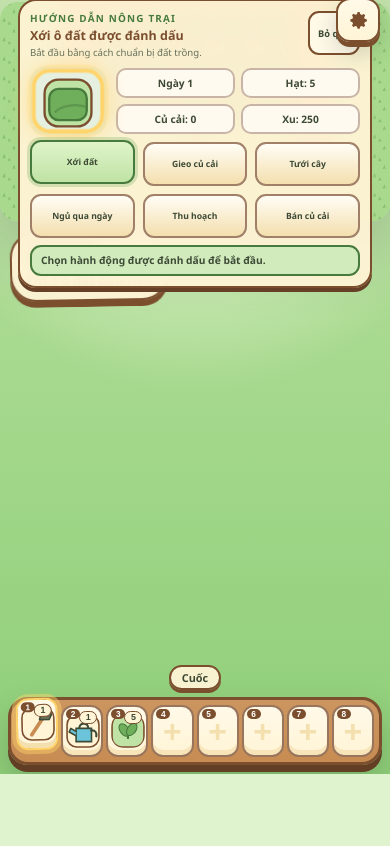
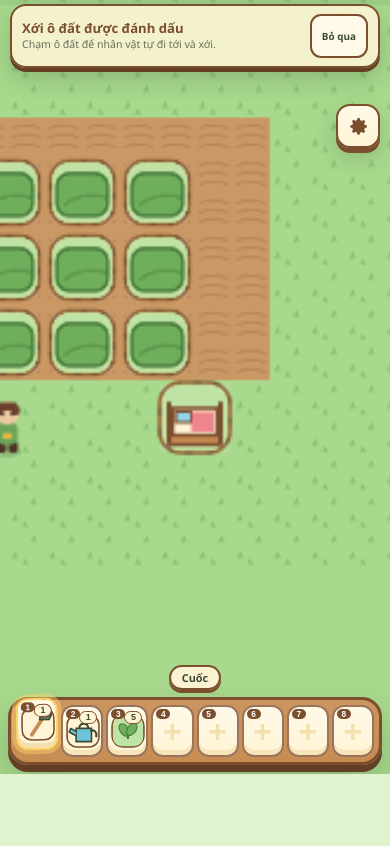
Before and after one commit to hungtvb/hh-farm, a website built with Vite: page index.html in a window 390 px wide. Shown: the part 70-916 px from the top of the page. After the commit the page ends 844 px from the top, so only its background shows below. Built offline with nearby package versions, Linux system fonts and the light colour scheme; animation ran at ten frames a second.

Commit message:
feat: make portrait gameplay world-first (#25)
Make the Phaser world the primary portrait interaction surface, remove competing legacy controls, stabilize responsive camera behavior, and align browser coverage with authoritative world state.

Closes #27

```diff
--- a/src/application/i18n/gameTranslator.ts
+++ b/src/application/i18n/gameTranslator.ts
@@ -32,7 +32,7 @@
   'hud.toolbarSlotItem': '{slot}. {item}, số lượng {quantity}',
   'hud.objective': 'MỤC TIÊU',
   'hud.defaultObjective': 'Xới 3 ô đất đầu tiên',
-  'hud.defaultObjectiveHint': 'Chọn cuốc · tiến tới mảnh đất',
+  'hud.defaultObjectiveHint': 'Chạm ô đất để nhân vật tự đi tới',
   'shop.toggle': 'Cửa hàng',
   'shop.eyebrow': 'CHỢ NÔNG TRẠI',
   'shop.title': 'Cửa hàng hạt giống',
@@ -88,21 +88,21 @@
   'farm.action.sell': 'Bán củ cải',
   'farm.action.skip_tutorial': 'Bỏ qua hướng dẫn',
   'farm.step.till.title': 'Xới ô đất được đánh dấu',
-  'farm.step.till.hint': 'Bắt đầu bằng cách chuẩn bị đất trồng.',
+  'farm.step.till.hint': 'Chạm ô đất để nhân vật tự đi tới và xới.',
   'farm.step.plant.title': 'Gieo một hạt củ cải',
-  'farm.step.plant.hint': 'Hạt giống được lấy từ túi đồ thật.',
+  'farm.step.plant.hint': 'Chạm lại ô đất đã xới để gieo hạt củ cải.',
   'farm.step.water.title': 'Tưới cây trước khi ngủ',
-  'farm.step.water.hint': 'Cây chỉ tăng trưởng qua ngày khi đã được tưới.',
+  'farm.step.water.hint': 'Chạm ô cây để nhân vật tưới trước khi ngủ.',
   'farm.step.next_day.title': 'Ngủ qua ngày',
-  'farm.step.next_day.hint': 'Tiến độ được autosave trước khi ngày mới được commit.',
+  'farm.step.next_day.hint': 'Chạm vào giường để qua ngày; tiến độ sẽ tự lưu.',
   'farm.step.harvest.title': 'Thu hoạch củ cải đã chín',
-  'farm.step.harvest.hint': 'Sản lượng sẽ được thêm nguyên tử vào túi đồ.',
+  'farm.step.harvest.hint': 'Chạm cây trưởng thành để nhân vật thu hoạch.',
   'farm.step.sell.title': 'Bán một củ cải',
-  'farm.step.sell.hint': 'Wallet và inventory sẽ commit cùng một giao dịch.',
+  'farm.step.sell.hint': 'Chạm thùng vận chuyển để bán củ cải.',
   'farm.step.completed.title': 'Vòng lặp nông trại đã hoàn thành',
-  'farm.step.completed.hint': 'Bạn đã xới, gieo, tưới, thu hoạch và bán thành công.',
+  'farm.step.completed.hint': 'Vòng đầu đã xong — tiếp tục chạm trực tiếp vào nông trại.',
   'farm.free.title': 'Chế độ tự do',
-  'farm.free.hint': 'Hướng dẫn đã được bỏ qua; starter farm state vẫn giữ nguyên.',
+  'farm.free.hint': 'Chạm trực tiếp vào ô đất và vật thể để làm nông.',
   'progress.level': 'Cấp {level}',
   'progress.xp': '{xp} XP',
   'progress.unlocked': 'Đã mở khóa',
@@ -187,7 +187,7 @@
   'hud.toolbarSlotItem': '{slot}. {item}, quantity {quantity}',
   'hud.objective': 'OBJECTIVE',
   'hud.defaultObjective': 'Till the first 3 plots',
-  'hud.defaultObjectiveHint': 'Select the hoe · walk to the soil',
+  'hud.defaultObjectiveHint': 'Tap a plot and the character will approach',
   'shop.toggle': 'Shop',
   'shop.eyebrow': 'FARM MARKET',
   'shop.title': 'Seed shop',
@@ -243,21 +243,21 @@
   'farm.action.sell': 'Sell turnip',
   'farm.action.skip_tutorial': 'Skip tutorial',
   'farm.step.till.title': 'Till the highlighted plot',
-  'farm.step.till.hint': 'Prepare the soil before planting.',
+  'farm.step.till.hint': 'Tap a plot and the character will walk over to till it.',
   'farm.step.plant.title': 'Plant one turnip seed',
-  'farm.step.plant.hint': 'The seed comes from the real inventory.',
+  'farm.step.plant.hint': 'Tap the tilled plot again to plant a turnip seed.',
   'farm.step.water.title': 'Water the crop before sleeping',
-  'farm.step.water.hint': 'Crops only grow overnight after being watered.',
+  'farm.step.water.hint': 'Tap the crop so the character waters it before bed.',
   'farm.step.next_day.title': 'Sleep until tomorrow',
-  'farm.step.next_day.hint': 'Progress is autosaved before the new day commits.',
+  'farm.step.next_day.hint': 'Tap the bed to advance the day; progress autosaves.',
   'farm.step.harvest.title': 'Harvest the mature turnip',
-  'farm.step.harvest.hint': 'The complete yield is added atomically to inventory.',
+  'farm.step.harvest.hint': 'Tap the mature crop and the character will harvest it.',
   'farm.step.sell.title': 'Sell one turnip',
-  'farm.step.sell.hint': 'Wallet and inventory commit in one transaction.',
+  'farm.step.sell.hint': 'Tap the shipping bin to sell the turnip.',
   'farm.step.completed.title': 'Farm loop complete',
-  'farm.step.completed.hint': 'You tilled, planted, watered, harvested and sold a crop.',
+  'farm.step.completed.hint': 'The first loop is complete — keep tapping the farm directly.',
   'farm.free.title': 'Free play',
-  'farm.free.hint': 'The tutorial was skipped; starter farm state stayed unchanged.',
+  'farm.free.hint': 'Tap plots and world objects directly to farm.',
   'progress.level': 'Level {level}',
   'progress.xp': '{xp} XP',
   'progress.unlocked': 'Unlocked',
--- a/src/game/scenes/FarmScene.ts
+++ b/src/game/scenes/FarmScene.ts
@@ -43,10 +43,13 @@
 const WORLD_OBJECT_HIT_AREA_SIZE = 84;
 const MAX_TAP_DISTANCE = 18;
 const MAX_TAP_DURATION_MS = 650;
+const PORTRAIT_WORLD_QUERY = '(max-width: 840px) and (orientation: portrait)';
+const PORTRAIT_CAMERA_ZOOM = 0.5;
+const PORTRAIT_CAMERA_FOLLOW_OFFSET_Y = 80;
 const BED_TARGET_ID = 'world:bed';
 const SHIPPING_BIN_TARGET_ID = 'world:shipping-bin';
-const BED_POSITION = Object.freeze({ x: 672, y: 448 });
-const SHIPPING_BIN_POSITION = Object.freeze({ x: 288, y: 448 });
+const BED_POSITION = Object.freeze({ x: 640, y: 448 });
+const SHIPPING_BIN_POSITION = Object.freeze({ x: 320, y: 448 });
 
 let farmSceneCreateCount = 0;
 let farmSceneShutdownCount = 0;
@@ -112,6 +115,7 @@
 export class FarmScene extends Phaser.Scene {
   private playerController: PlayerController | undefined;
   private farmRuntime: FarmGameRuntime | undefined;
+  private portraitWorldMediaQuery: MediaQueryList | undefined;
   private actionKeys: Phaser.Input.Keyboard.Key[] = [];
   private readonly farmTileVisuals = new Map<string, FarmTileVisual>();
   private readonly worldObjectVisuals = new Map<string, WorldObjectVisual>();
@@ -125,6 +129,10 @@
     if (!this.actionPending && this.directIntent === undefined) {
       void this.performRecommendedAction();
     }
+  };
+
+  private readonly handleViewportProfileChange = (): void => {
+    this.applyCameraProfile();
   };
 
   public constructor() {
@@ -207,7 +215,13 @@
       this.playerController.sprite.x,
       this.playerController.sprite.y,
     );
-    camera.startFollow(this.playerController.sprite, true, 1, 1);
+    this.portraitWorldMediaQuery = window.matchMedia(PORTRAIT_WORLD_QUERY);
+    this.portraitWorldMediaQuery.addEventListener(
+      'change',
+      this.handleViewportProfileChange,
+    );
+    window.addEventListener('resize', this.handleViewportProfileChange);
+    this.applyCameraProfile();
 
     this.events.once(Phaser.Scenes.Events.SHUTDOWN, this.handleShutdown);
   }
@@ -216,6 +230,36 @@
     this.playerController?.update(delta);
     this.renderFarmState(false);
     this.updateTargetFeedback();
+  }
+
+  private applyCameraProfile(): void {
+    const player = this.playerController;
+    if (player === undefined) {
+      return;
+    }
+
+    const portraitWorldFirst =
+      this.portraitWorldMediaQuery?.matches ??
+      window.matchMedia(PORTRAIT_WORLD_QUERY).matches;
+    const cameraZoom = portraitWorldFirst ? PORTRAIT_CAMERA_ZOOM : 1;
+    const followOffsetY = portraitWorldFirst
+      ? PORTRAIT_CAMERA_FOLLOW_OFFSET_Y
+      : 0;
+    const camera = this.cameras.main;
+
+    camera.setZoom(cameraZoom);
+    camera.startFollow(
+      player.sprite,
+      true,
+      1,
+      1,
+      0,
+      followOffsetY,
+    );
+    this.game.canvas.dataset.cameraProfile = portraitWorldFirst
+      ? 'portrait-world-first'
+      : 'desktop';
+    this.game.canvas.dataset.cameraZoom = cameraZoom.toFixed(2);
   }
 
   private createAuthoritativeFarmGrid(
@@ -758,6 +802,8 @@
     canvas.dataset.worldLastAction = action;
     canvas.dataset.worldLastInteractionId = target.id;
     canvas.dataset.worldLastInteractionKind = target.kind;
+    canvas.dataset.worldLastInteractionX = target.x.toFixed(2);
+    canvas.dataset.worldLastInteractionY = target.y.toFixed(2);
     if (action === 'sell') {
       delete canvas.dataset.worldLastActionTileId;
     } else {
@@ -781,6 +827,12 @@
     this.playerController?.destroy();
     this.playerController = undefined;
     this.farmRuntime = undefined;
+    this.portraitWorldMediaQuery?.removeEventListener(
+      'change',
+      this.handleViewportProfileChange,
+    );
+    this.portraitWorldMediaQuery = undefined;
+    window.removeEventListener('resize', this.handleViewportProfileChange);
     for (const key of this.actionKeys) {
       key.off('down', this.handleActionInput);
     }
--- a/src/ui/farmLoopUi.css
+++ b/src/ui/farmLoopUi.css
@@ -312,3 +312,70 @@
     animation: none;
   }
 }
+
+@media (max-width: 840px) and (orientation: portrait) {
+  .hh-farm-loop {
+    position: absolute;
+    top: max(74px, calc(env(safe-area-inset-top) + 62px));
+    right: max(10px, env(safe-area-inset-right));
+    left: max(10px, env(safe-area-inset-left));
+    z-index: 18;
+    width: auto;
+    margin: 0;
+    gap: 4px;
+    padding: 8px 10px;
+    border-width: 2px;
+    border-radius: 16px;
+    background: color-mix(in srgb, var(--hh-cream, #fff4d6) 88%, transparent);
+    box-shadow:
+      0 4px 0 color-mix(in srgb, var(--hh-wood-dark, #7b4e2e) 82%, black),
+      0 10px 24px color-mix(in srgb, var(--hh-shadow, #263a2b) 22%, transparent);
+    pointer-events: none;
+    backdrop-filter: blur(12px);
+  }
+
+  .hh-farm-loop__tutorial {
+    min-height: 44px;
+    gap: 2px;
+    align-content: center;
+    padding-right: 82px;
+  }
+
+  .hh-farm-loop__eyebrow,
+  .hh-farm-loop__stage,
+  .hh-farm-loop__actions {
+    display: none;
+  }
+
+  .hh-farm-loop__objective {
+    overflow: hidden;
+    font-size: 0.82rem;
+    line-height: 1.15;
+    text-overflow: ellipsis;
+    white-space: nowrap;
+  }
+
+  .hh-farm-loop__hint {
+    overflow: hidden;
+    font-size: 0.66rem;
+    line-height: 1.25;
+    text-overflow: ellipsis;
+    white-space: nowrap;
+  }
+
+  .hh-farm-loop__skip {
+    top: 50%;
+    min-width: 72px;
+    min-height: 44px;
+    padding: 6px 10px;
+    font-size: 0.62rem;
+    pointer-events: auto;
+    touch-action: manipulation;
+    transform: translateY(-50%);
+  }
+
+  .hh-farm-loop__feedback,
+  .hh-farm-loop[data-last-result] .hh-farm-loop__feedback {
+    display: none;
+  }
+}
--- a/src/ui/farmLoopUi.ts
+++ b/src/ui/farmLoopUi.ts
@@ -108,6 +108,7 @@
 
   const root = createElement('section', 'hh-farm-loop');
   root.dataset.ready = 'true';
+  root.dataset.interactionMode = 'direct-manipulation';
   root.setAttribute('aria-label', translate('farm.rootLabel'));
 
   const tutorial = createElement('aside', 'hh-farm-loop__tutorial');
--- a/src/ui/mobileLayout.css
+++ b/src/ui/mobileLayout.css
@@ -1,29 +1,28 @@
 @media (max-width: 840px) and (orientation: portrait) {
   #game-root {
-    top: 76px;
-    right: 0;
-    bottom: auto;
-    left: 0;
-    height: min(56.25vw, calc(100vh - 270px));
+    inset: 0;
+    width: 100%;
+    min-width: 0;
+    height: 100%;
+    min-height: 100%;
+    overflow: hidden;
   }
 
   #game-root canvas {
-    margin: 0 auto !important;
+    position: absolute !important;
+    top: 0 !important;
+    left: 50% !important;
+    width: auto !important;
+    height: 100% !important;
+    height: 100dvh !important;
+    max-width: none !important;
+    max-height: none !important;
+    margin: 0 !important;
+    border-radius: 0;
+    transform: translateX(-50%);
   }
 
   .hh-action-prompt {
-    top: calc(76px + min(56.25vw, calc(100vh - 270px)) + 12px);
-    bottom: auto;
+    display: none;
   }
 }
-
-@media (max-width: 480px) and (orientation: portrait) {
-  #game-root {
-    top: 72px;
-    height: min(56.25vw, calc(100vh - 245px));
-  }
-
-  .hh-action-prompt {
-    top: calc(72px + min(56.25vw, calc(100vh - 245px)) + 10px);
-  }
-}
--- a/src/ui/settingsUi.css
+++ b/src/ui/settingsUi.css
@@ -359,3 +359,9 @@
       max(14px, env(safe-area-inset-left));
   }
 }
+
+@media (max-width: 840px) and (orientation: portrait) {
+  .hh-settings-toggle {
+    top: max(174px, calc(env(safe-area-inset-top) + 138px));
+  }
+}
```
Also changed, not shown: docs/stabilization/TON-231-stabilization-reset.md (+19 -0 lines), tests/e2e/farmBoot.spec.ts (+51 -12 lines), tests/e2e/farmLoop.spec.ts (+49 -1 lines), tests/e2e/progressionSettings.spec.ts (+64 -5 lines), tests/e2e/visualShell.spec.ts (+32 -7 lines).
